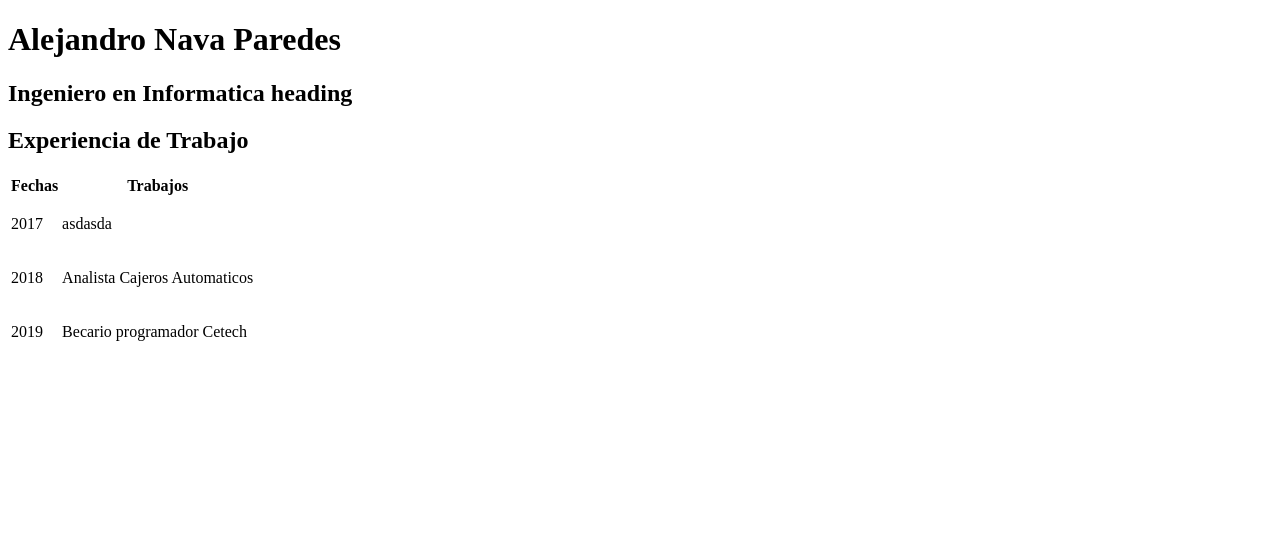
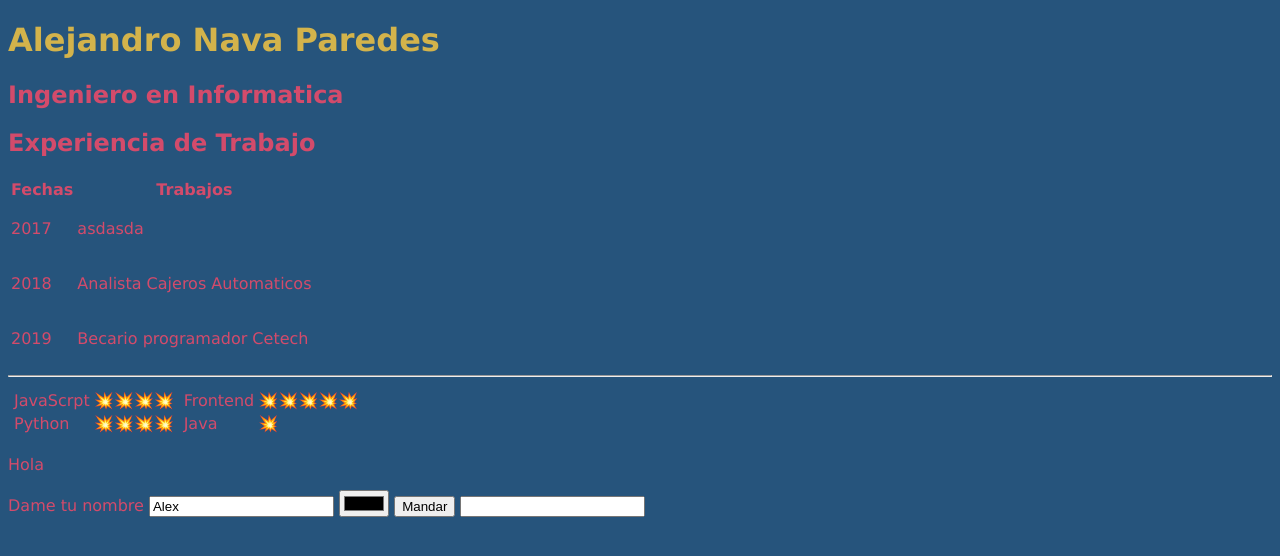
Before and after one commit to AlejandroNav/angela-yu, a plain HTML site: page learn1.html in a window 1280 px wide. Drawn offline with Linux system fonts and the light colour scheme.

Commit message:
add a new css for cv example

```diff
--- /dev/null
+++ b/files/css/cv1.css
@@ -0,0 +1,8 @@
+html{
+    color: #d34b6b;
+    background-color: #26547C;
+    font-family: 'Lucida Sans', 'Lucida Sans Regular', 'Lucida Grande', 'Lucida Sans Unicode', Geneva, Verdana, sans-serif;
+}
+h1{
+    color: #d3b34b;
+}
--- a/learn1.html
+++ b/learn1.html
@@ -6,6 +6,7 @@
     <meta http-equiv="X-UA-Compatible" content="IE=edge">
     <meta name="viewport" content="width=device-width, initial-scale=1.0">
     <title>Document</title>
+    <link rel="stylesheet" href="files\css\cv1.css">
 </head>
 
 <body>
@@ -20,7 +21,7 @@
         <main>
             <!-- It contains an article -->
             <article>
-                <h2>Ingeniero en Informatica heading</h2>
+                <h2>Ingeniero en Informatica  </h2>
                 <!-- article content in here -->
             </article>
             <aside>
@@ -31,8 +32,7 @@
         <table>
             <thead>
                 <tr>
-                    <th>Fechas
-                    </th>
+                    <th>Fechas</th>
                     <th>Trabajos</th>
                 </tr>
             </thead>
@@ -66,6 +66,44 @@
             <tfoot>
             </tfoot>
         </table>
+        <hr>
+        <table>
+            <tr>
+                <td>
+                    <table>
+                        <tr>
+                            <td>JavaScrpt</td>
+                            <td>💥💥💥💥</td>
+                        </tr>
+                        <tr>
+                            <td>Python</td>
+                            <td>💥💥💥💥</td>
+                        </tr>
+                    </table>
+                </td>
+                <td>                    <table>
+                    <tr>
+                        <td>Frontend</td>
+                        <td>💥💥💥💥💥</td>
+                    </tr>
+                    <tr>
+                        <td>Java</td>
+                        <td>💥</td>
+                    </tr>
+                </table></td>
+            </tr>
+        </table>
+
+<form action="">
+    <p>Hola</p>
+    <label for="nom">Dame tu nombre</label>
+    <input type="text" name="nom" value="Alex">
+    <input type="color" name="colo" id="">
+    <input type="submit" value="Mandar">
+    <input type="password" name="" id="">
+</form>
+
+
         <!-- And here is our main footer that is used across all the pages of our website -->
         <footer>
             <!-- footer content in here -->
```
